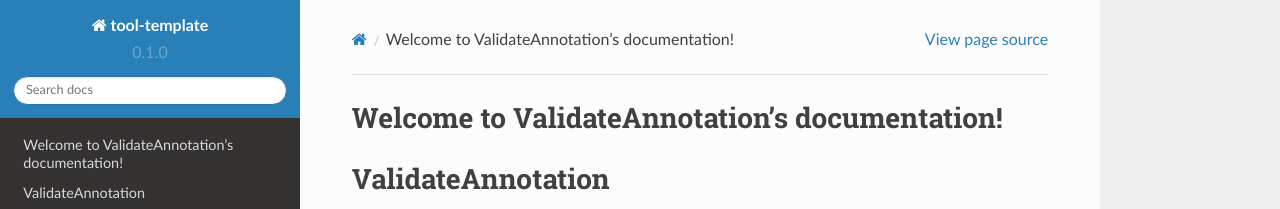
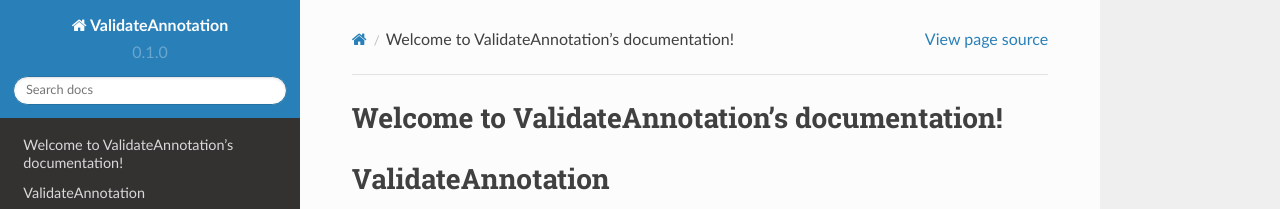
Before and after one commit to biopet/validateannotation, a Sphinx documentation site: the page built from docs/index.rst, in a window 1280 px wide. Shown: the top 209 px of the page. Built offline with Sphinx 7.4.7 and the Read the Docs theme 2.0.0, drawn with Linux system fonts in a browser that asks for light colours.

Commit message:
remove tool-template

```diff
--- a/docs/conf.py
+++ b/docs/conf.py
@@ -1,6 +1,6 @@
 # -*- coding: utf-8 -*-
 #
-# tool-template documentation build configuration file, created by
+# ValidateAnnotation documentation build configuration file, created by
 # sphinx-quickstart on Thu Oct 12 09:56:27 2017.
 #
 # This file is execfile()d with the current directory set to its
@@ -49,7 +49,7 @@ source_suffix = ['.rst', '.md']
 master_doc = 'index'
 
 # General information about the project.
-project = u'tool-template'
+project = u'ValidateAnnotation'
 copyright = u'2017, biopet'
 author = u'biopet'
 
@@ -118,7 +118,7 @@ html_sidebars = {
 # -- Options for HTMLHelp output ------------------------------------------
 
 # Output file base name for HTML help builder.
-htmlhelp_basename = 'tool-templatedoc'
+htmlhelp_basename = 'ValidateAnnotationdoc'
 
 
 # -- Options for LaTeX output ---------------------------------------------
@@ -145,7 +145,7 @@ latex_elements = {
 # (source start file, target name, title,
 #  author, documentclass [howto, manual, or own class]).
 latex_documents = [
-    (master_doc, 'tool-template.tex', u'tool-template Documentation',
+    (master_doc, 'ValidateAnnotation.tex', u'ValidateAnnotation Documentation',
      u'biopet', 'manual'),
 ]
 
@@ -155,7 +155,7 @@ latex_documents = [
 # One entry per manual page. List of tuples
 # (source start file, name, description, authors, manual section).
 man_pages = [
-    (master_doc, 'tool-template', u'tool-template Documentation',
+    (master_doc, 'ValidateAnnotation', u'ValidateAnnotation Documentation',
      [author], 1)
 ]
 
@@ -166,7 +166,7 @@ man_pages = [
 # (source start file, target name, title, author,
 #  dir menu entry, description, category)
 texinfo_documents = [
-    (master_doc, 'tool-template', u'tool-template Documentation',
-     author, 'tool-template', 'One line description of project.',
+    (master_doc, 'ValidateAnnotation', u'ValidateAnnotation Documentation',
+     author, 'ValidateAnnotation', 'One line description of project.',
      'Miscellaneous'),
 ]
--- a/docs/index.rst
+++ b/docs/index.rst
@@ -1,4 +1,4 @@
-.. tool-template documentation master file, created by
+.. ValidateAnnotation documentation master file, created by
    sphinx-quickstart on Thu Oct 12 09:56:27 2017.
    You can adapt this file completely to your liking, but it should at least
    contain the root `toctree` directive.
```
Also changed, not shown: 1 other file.
